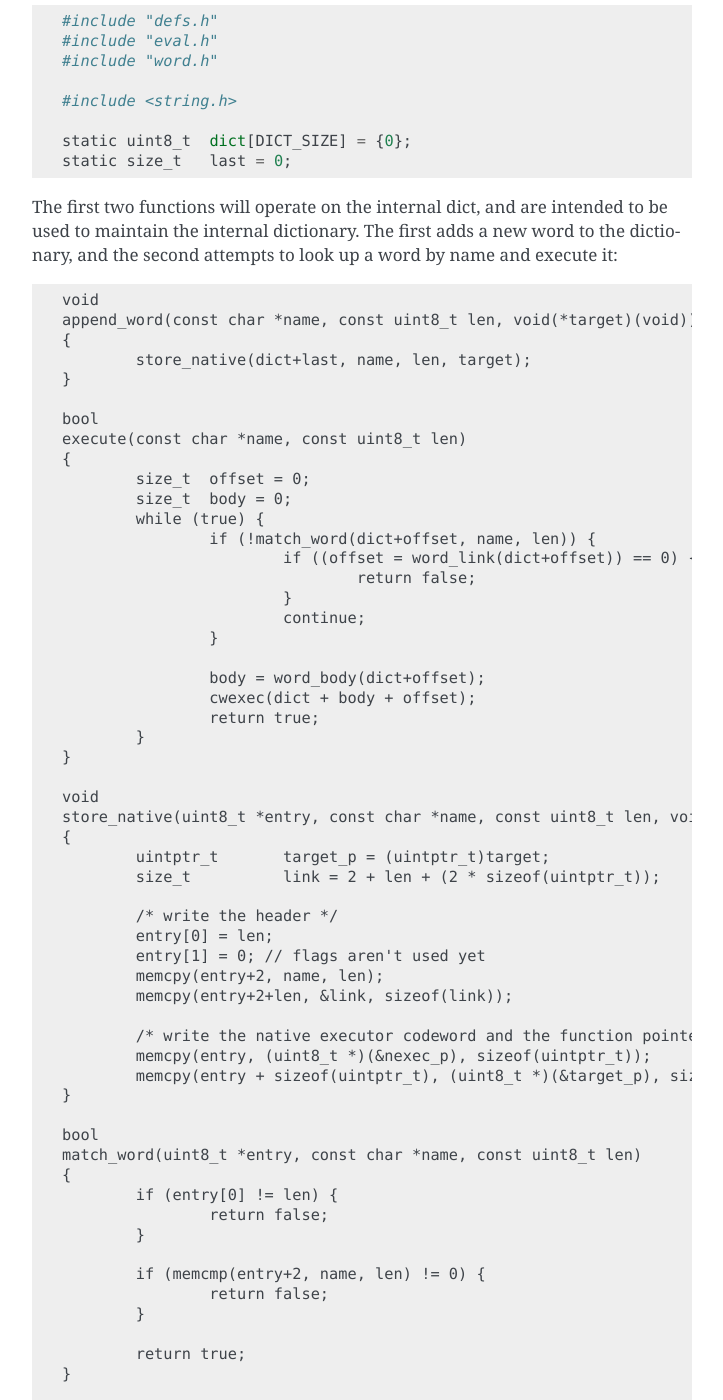
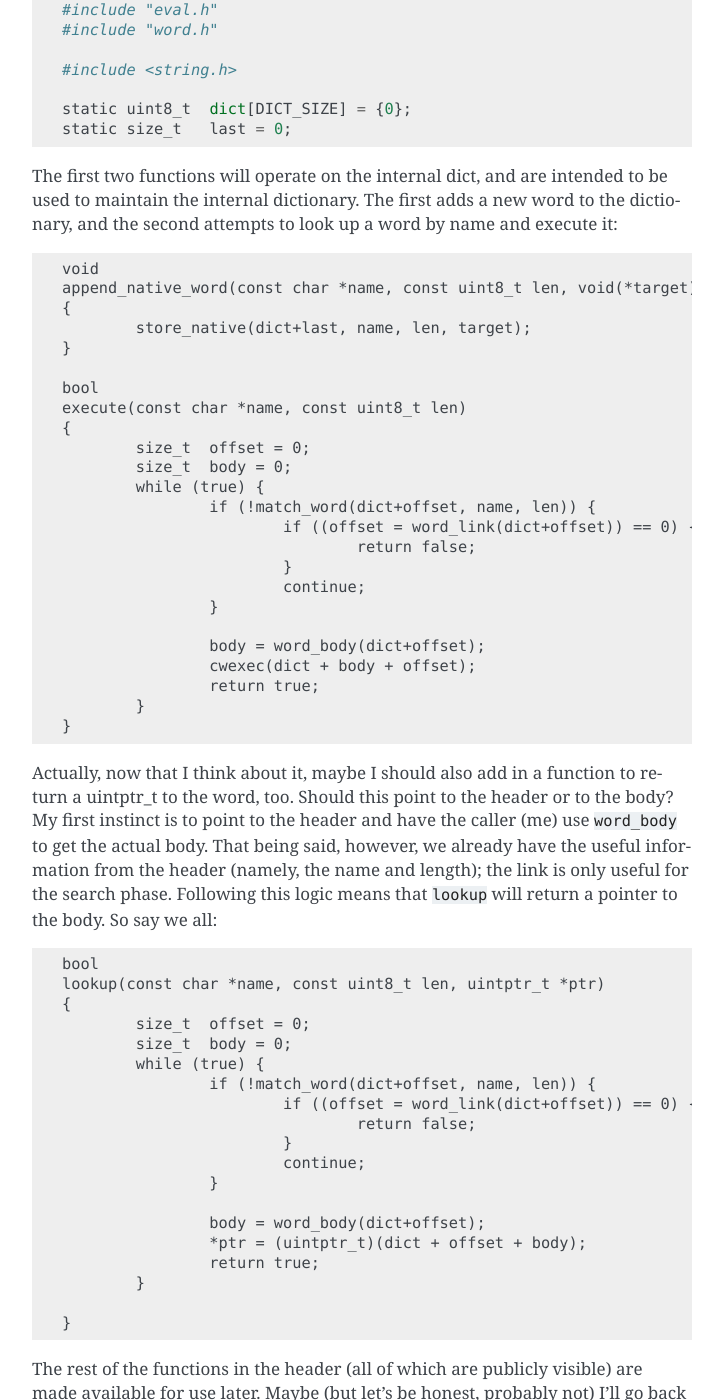
Before and after one commit to kisom/sandbox, a Sphinx documentation site: the page built from doc/part-0x08.rst, in a window 1280 px wide and 1400 px high, scrolled down 6264 px. Shown: the whole window, without its empty margins (388-1111 px from the left). Built offline with Sphinx 7.4.7, drawn with Linux system fonts in a browser that asks for light colours; some of the changed text lies outside the part shown.

Commit message:
misc/kforth: Fix a bunch of bugs from part 0x08.

```diff
--- a/doc/part-0x08.rst
+++ b/doc/part-0x08.rst
@@ -199,7 +199,7 @@
         #endif /* __KF_WORD_H__ */
 
 The codeword is the big changer here. I've put a native evaluator and
-a codeword executor in the ``eval`` files:
+a codeword executor in the ``eval`` files::
 
         #ifndef __KF_EVAL_H__
         #define __KF_EVAL_H__
@@ -238,6 +238,8 @@
 
 ``nexec`` just casts its target to a void function and calls it.
 
+::
+
         void
         nexec(uintptr_t target)
         {
@@ -247,6 +249,8 @@
 ``cwexec`` is the magic part: it reads a pair of addresses; the first
 is the executor, and the next is the start of the code body. In the
 case of native execution, this is a pointer to a function.
+
+::
 
         void
         cwexec(uintptr_t entry)
@@ -341,6 +345,41 @@
         	}
         }
 
+Actually, now that I think about it, maybe I should also add in a function
+to return a uintptr_t to the word, too. Should this point to the header or
+to the body? My first instinct is to point to the header and have the caller
+(me) use ``word_body`` to get the actual body. That being said, however,
+we already have the useful information from the header (namely, the name and
+length); the link is only useful for the search phase. Following this logic
+means that ``lookup`` will return a pointer to the body. So say we all::
+
+        bool
+        lookup(const char *name, const uint8_t len, uintptr_t *ptr)
+        {
+        	size_t	offset = 0;
+        	size_t	body = 0;
+        	while (true) {
+        		if (!match_word(dict+offset, name, len)) {
+        			if ((offset = word_link(dict+offset)) == 0) {
+        				return false;
+        			}
+        			continue;
+        		}
+
+        		body = word_body(dict+offset);
+        		*ptr = (uintptr_t)(dict + offset + body);
+        		return true;
+        	}
+
+        }
+
+The rest of the functions in the header (all of which are publicly
+visible) are made available for use later. Maybe (but let's be honest,
+probably not) I'll go back later and make these functions private.
+
+The first such function stores a native (built-in) word. This is what
+``append_native_word`` is built around::
+
         void
         store_native(uint8_t *entry, const char *name, const uint8_t len, void(*target)(void))
         {
@@ -358,6 +397,9 @@
         	memcpy(entry + sizeof(uintptr_t), (uint8_t *)(&target_p), sizeof(uintptr_t));
         }
 
+The rest of the functions are utility functions. ``match_word`` is used
+to... match words::
+
         bool
         match_word(uint8_t *entry, const char *name, const uint8_t len)
         {
@@ -371,6 +413,10 @@
 
         	return true;
         }
+
+Finally, ``word_link`` returns the offset to the next function (e.g. so
+as to be able to do ``entry+offset``) and ``word_body`` returns the offset
+to the body of the word::
 
         size_t
         word_link(uint8_t *entry)
@@ -389,3 +435,7 @@
         {
         	return 2 + entry[0] + sizeof(size_t);
         }
+
+
+That about wraps up this chunk of work. Next to maybe start porting builtins? I
+also need to rewrite the parser and I/O layer.
```
Also changed, not shown: other parts of doc/part-0x08.rst (+2 -2 lines), 3 other files.
